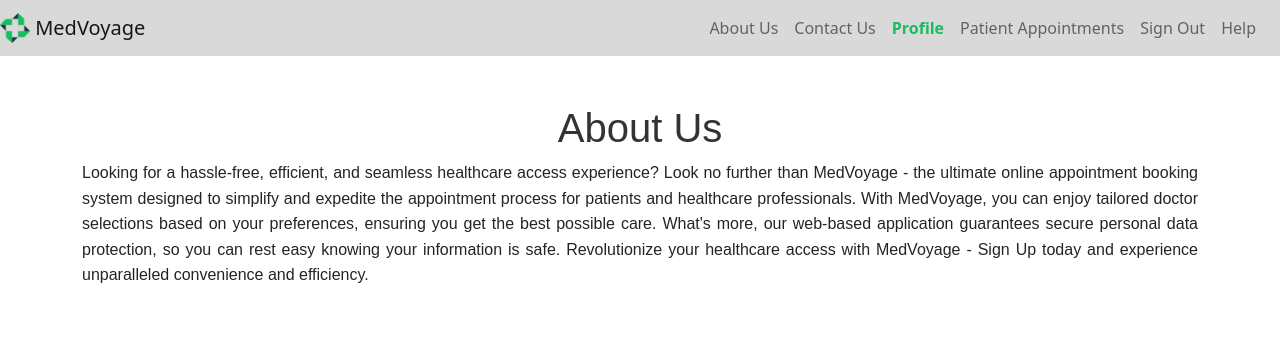
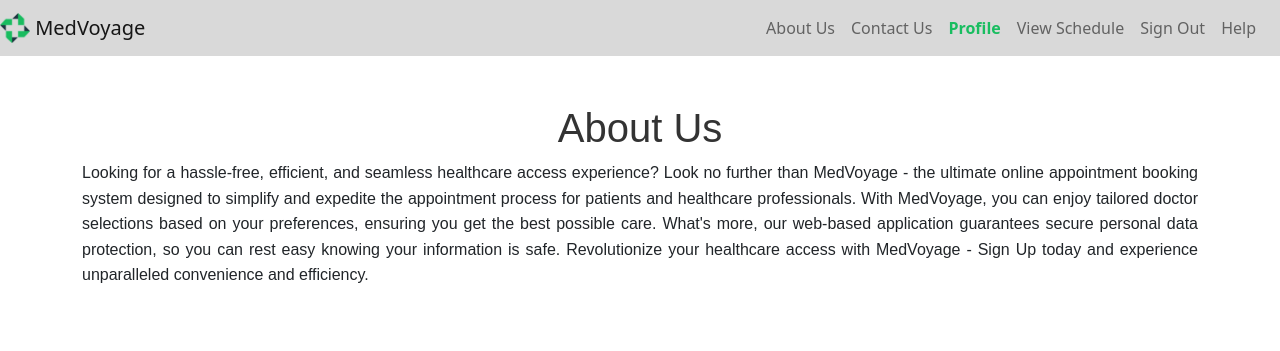
Before and after one commit to kalyancheerla/MedVoyage, a Django app: page /about/ in a window 1280 px wide. Shown: the top 351 px of the page. Run offline with Django 4.2, Linux system fonts and the light colour scheme; a user stored in the database is signed in; tables that the repository leaves empty hold one stand-in row (values such as "Sample post").

Commit message:
not required changes

```diff
--- a/src/main/models.py
+++ b/src/main/models.py
@@ -49,9 +49,6 @@
     end_time = models.TimeField()
     details = models.TextField(blank=True, null=True)
 
-    # def __str__(self):
-    #     return f"Appointment {self.appointment_id} - {self.doctor.user.username} with {self.patient.user.username} on {self.date} at {self.time}"
-
     def __str__(self):
         return f"Appointment {self.appointment_id} - {self.doctor.user.username} with {self.patient.user.username} on {self.appointment_date} at {self.start_time}"
 
--- a/src/main/templates/navbar.html
+++ b/src/main/templates/navbar.html
@@ -50,11 +50,7 @@
                 </li>
             {% endif %}
             {% if user.is_authenticated %}
-                {% if user.is_patient %}
-                <li class="nav-item">
-                    <a href="{% url 'patient_appointments' %}" class="nav-link">Patient Appointments</a>
-                </li>
-                {% elif user.is_doctor %}
+                {% if user.is_doctor %}
                 <li class="nav-item">
                     <a href="{% url 'view_schedule' %}" class="nav-link">View Schedule</a>
                 </li>
--- a/src/main/urls.py
+++ b/src/main/urls.py
@@ -11,7 +11,6 @@
     path("contact/", views.contact_us, name="contact_us"),
     path("signout/", views.signout, name="signout"),
     path("reset_password/", views.reset_password, name='reset_password'),
-    path("book_appointment/", views.book_appointment, name='book_appointment'),
     path("client_dashboard/",views.client_dashboard, name='client_dashboard'),
     path('client_profile/', views.client_profile, name='client_profile'),
     path('client_update/', views.update_patient_info, name='update_patient_info'),
@@ -26,7 +25,7 @@
     path('slots/delete/<int:slot_id>/', views.delete_slot, name='delete_slot'),
     path('book-appointment/', views.book_appointment, name='book_appointment'),
     path('get-doctor-availability-hours/', views.get_doctor_availability_hours, name='get_doctor_availability_hours'),
-
     path("cancel_appointment/", views.cancel_appointment, name='cancel_appointment'),
     path("view_schedule/", views.view_schedule, name='view_schedule'),
+
 ]
```
